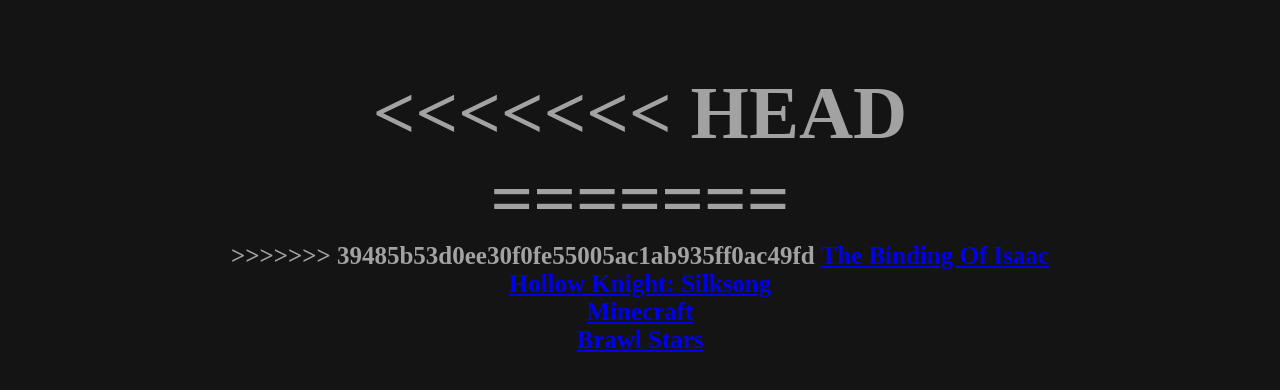
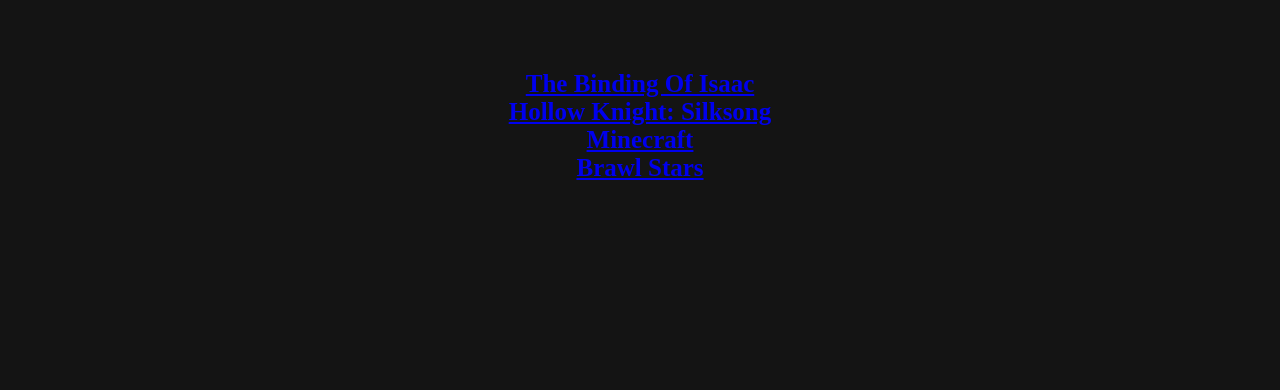
Before and after one commit to niahboss/bossgamelist-team-project, a plain HTML site: page hollowknight-silksong.html in a window 1280 px wide. Shown: the part 1564-1954 px from the top of the page. After the commit the page ends 1808 px from the top, so only its background shows below. Drawn offline with Linux system fonts and the light colour scheme.

Commit message:
attemt pull

```diff
--- a/hollowknight-silksong.html
+++ b/hollowknight-silksong.html
@@ -62,11 +62,8 @@
 <p class="silk2">Silksong deserves to be top 4 because of its fun combat, challenging enemies, beautiful art, and exciting world to explore. Hornet’s unique abilities also make the game feel fresh and different click on the image for more information.</p>
 <a href="https://en.wikipedia.org/wiki/Hollow_Knight:_Silksong"><img src="https://encrypted-tbn0.gstatic.com/images?q=tbn:ANd9GcSnFH214zwYmwmK9I4M2fhf8PfFgYLLHEQKxdgKvzSkaQ&s" alt="silksong" width="500" height="300"></a>
   </ul>
-<<<<<<< HEAD
-  <nav>
-=======
+
   <nav class="nav">
->>>>>>> 39485b53d0ee30f0fe55005ac1ab935ff0ac49fd
      <a href="TheBindingOfIsaac.html">The Binding Of Isaac</a>
             <br>
             <a href="hollowknight-silksong.html">Hollow Knight: Silksong</a>
```
